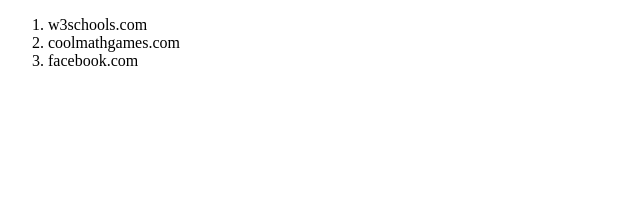
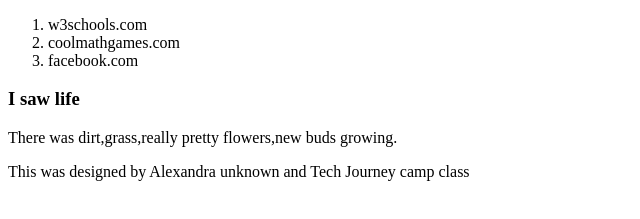
Before and after one commit to alexX-s/all_abt-alexandra, a plain HTML site: page index.html in a window 1280 px wide. Shown: the part 131-350 px from the top of the page, without its empty margins (0-640 px from the left). Drawn offline with Linux system fonts and the light colour scheme.

Commit message:
Update index.html

```diff
--- a/index.html
+++ b/index.html
@@ -17,11 +17,16 @@
         <li>w3schools.com</li>
         <li>coolmathgames.com</li>
         <li>facebook.com</li>
-      </aside>
+     </ol>
+        </aside>
       <article>
-        <H3></H3>
+        <H3>I saw life</H3>
+        <p>
+          There was dirt,grass,really pretty flowers,new buds growing.
      </article>
       <footer>
+     <p>
+      This was designed by Alexandra unknown and Tech Journey camp class
       </footer>
    </main>
   </body>
```
